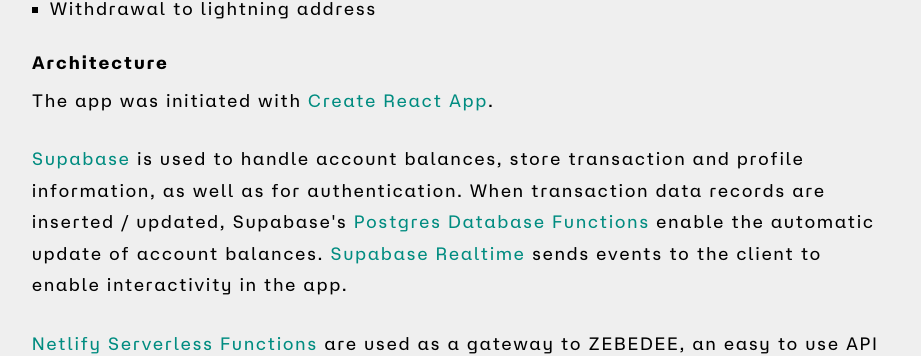
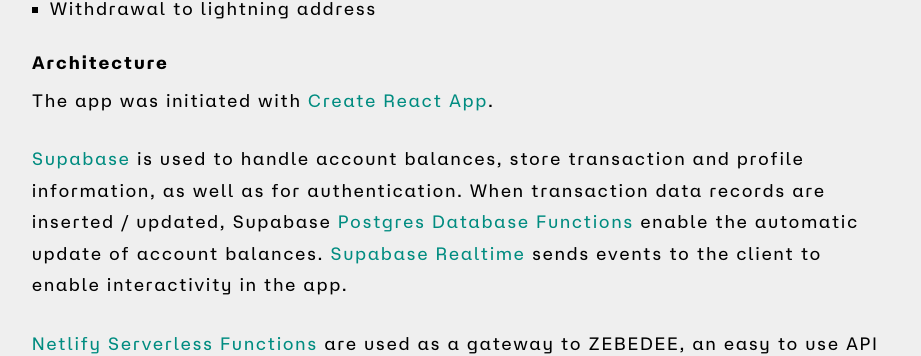
Before and after one commit to cypherhaus/cyte, a Next.js app: page /blog/lsd in a window 1280 px wide. Shown: the part 876-1232 px from the top of the page, without its empty margins (176-1097 px from the left). Built offline with nearby package versions, Linux system fonts and the light colour scheme.

Commit message:
es lint fix

```diff
--- a/pages/blog/lsd.tsx
+++ b/pages/blog/lsd.tsx
@@ -78,7 +78,7 @@
           <a href="https://supabase.com">Supabase</a> is used to handle account
           balances, store transaction and profile information, as well as for
           authentication. When transaction data records are inserted / updated,
-          Supabase's{" "}
+          Supabase{" "}
           <a href="https://supabase.com/docs/guides/database/functions">
             Postgres Database Functions
           </a>{" "}
```
